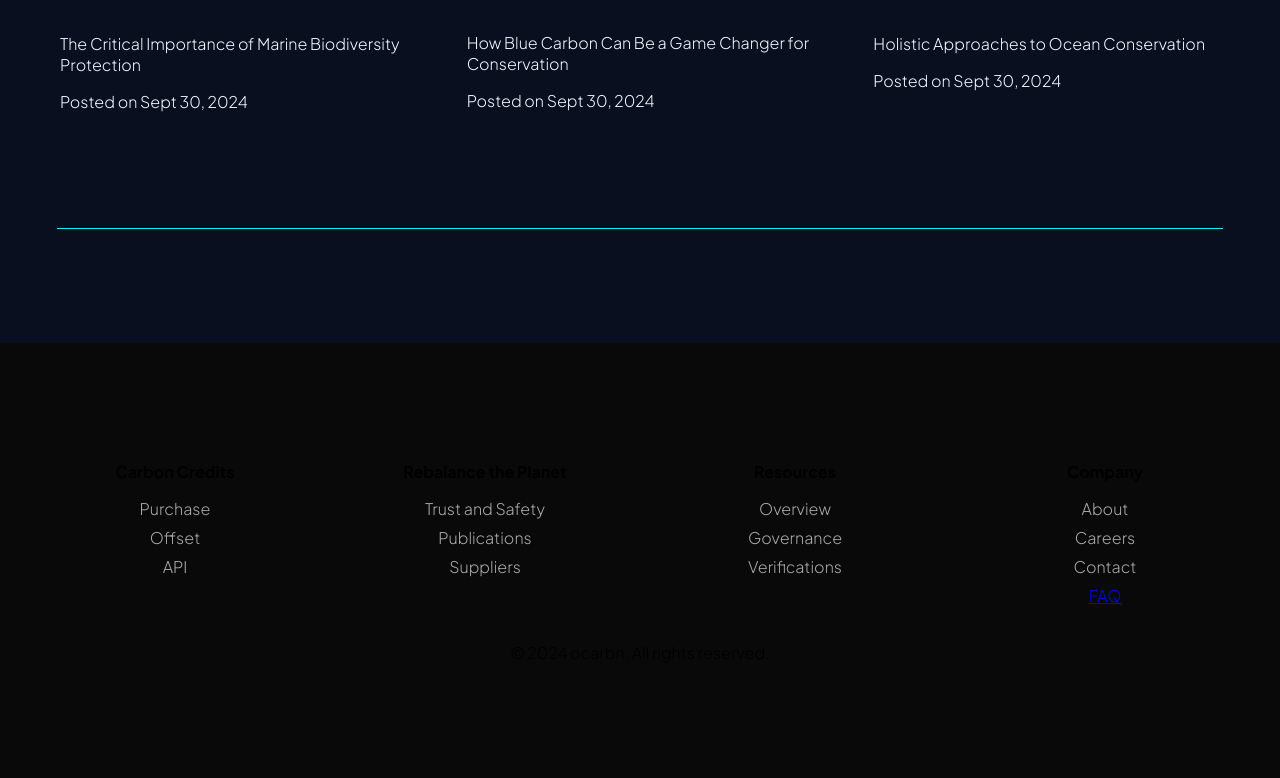
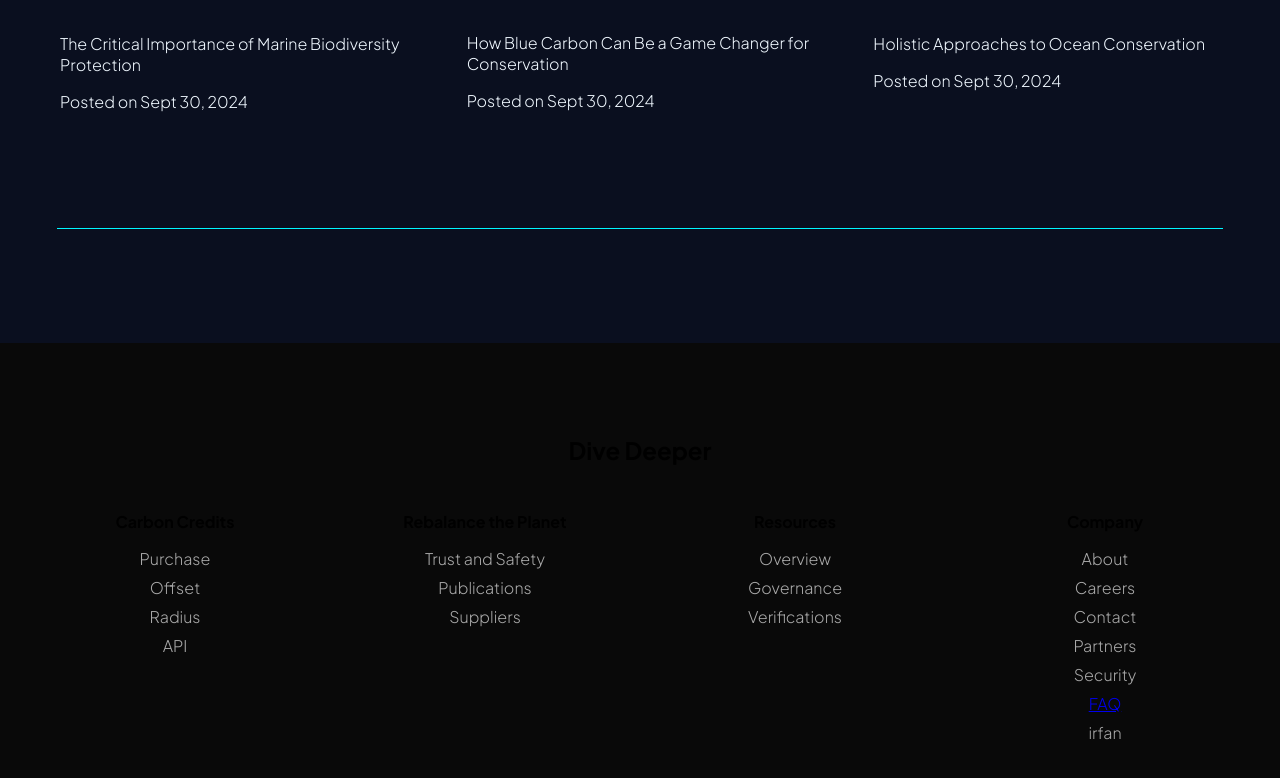
Before and after one commit to blckdfly/ocarbn-by-alesha, a React (Create React App) app: page / in a window 1280 px wide. Shown: the part 3399-4177 px from the top of the page. Before the commit the page ends 4098 px from the top, so only its background shows below. Built offline with nearby package versions, Linux system fonts and the light colour scheme.

Commit message:
Update Footer.jsx

```diff
--- a/src/components/Footer.jsx
+++ b/src/components/Footer.jsx
@@ -5,12 +5,14 @@ import '../styles/Footer.css';
 function Footer() {
   return (
     <footer>
+      <h2>Dive Deeper</h2>
       <div className="footer-links">
         <div className="link-column">
           <p>Carbon Credits</p>
           <ul>
             <li>Purchase</li>
             <li>Offset</li>
+            <li>Radius</li>
             <li>API</li>
           </ul>
         </div>
@@ -36,9 +38,10 @@ function Footer() {
             <li>About</li>
             <li>Careers</li>
             <li>Contact</li>
-            <div className='FaQLinks'>
-            <li><Link to="/faq">FAQ</Link></li> {/* Link to FAQ page */}
-            </div>
+            <li>Partners</li>
+            <li>Security</li>
+            <li><Link to="/faq">FAQ</Link></li>
+            <li>irfan</li>
           </ul>
         </div>
       </div>
```
